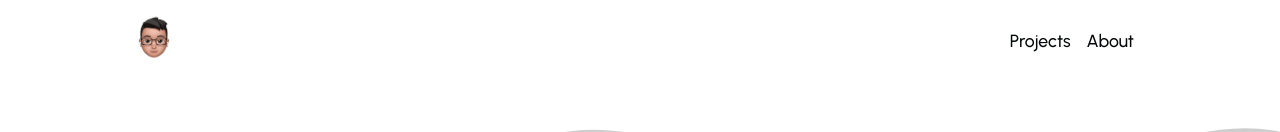
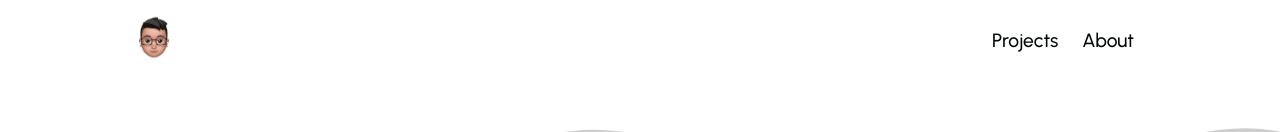
Before and after one commit to LeightonGuang/LeightonGuang, a React (Vite) app: page / in a window 1280 px wide. Shown: the top 132 px of the page. Built offline with nearby package versions, Linux system fonts and the light colour scheme.

Commit message:
feat: make nav text slightly bigger

```diff
--- a/src/components/Header/Header.scss
+++ b/src/components/Header/Header.scss
@@ -38,14 +38,14 @@
     padding: 0;
     margin: 0;
     display: flex;
-    gap: 1rem;
+    gap: 1.5rem;
   }
 
   &__nav-link {
     text-decoration: none;
     color: $black;
     font-weight: 500;
-    font-size: 1.1rem;
+    font-size: 1.2rem;
     cursor: pointer;
   }
 }
```
